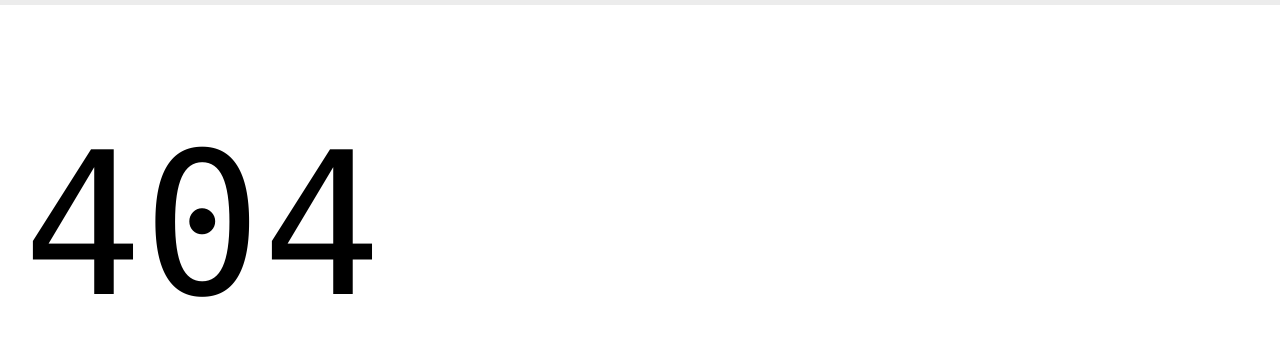
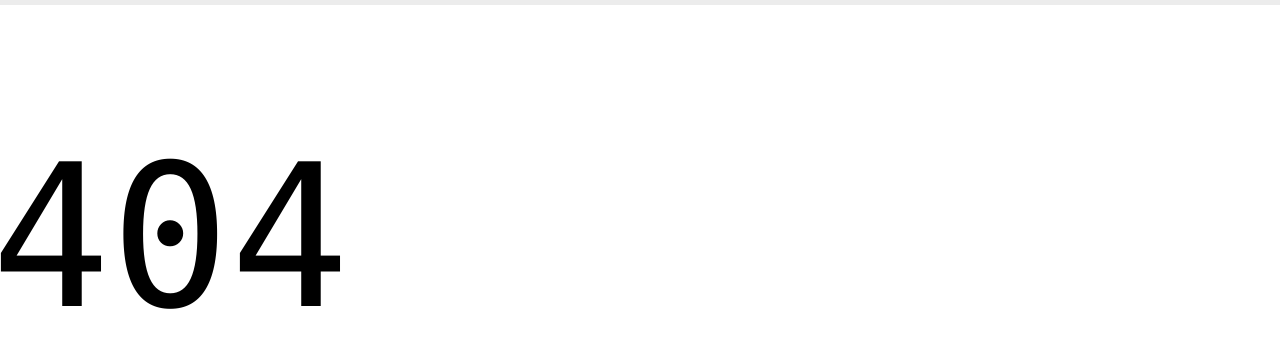
Before and after one commit to cpilsworth/jdf, a website with bundled scripts: page 404.html in a window 1280 px wide. Shown: the part 82-439 px from the top of the page. Built offline with nearby package versions, Linux system fonts and the light colour scheme; files whose address does not match are found by name.

Commit message:
removed some padding, set some vars

```diff
--- a/styles/styles.css
+++ b/styles/styles.css
@@ -35,7 +35,10 @@
     --heading-font-size-s: 20px;
     --heading-font-size-xs: 18px;
     /* nav height */
-    --nav-height: 64px;
+    --nav-height: 87px;
+    /* breakpoints */
+    --bp-tablet: 1200px;
+    --bp-mobile: 1024px;
 }
 
 @font-face {
@@ -223,10 +226,6 @@ main input:hover {
     border: 1px solid var(--text-color);
 }
 
-main .section {
-    padding: 64px 16px;
-}
-
 main pre {
     background-color: var(--overlay-background-color);
     padding: 1em;
@@ -267,14 +266,14 @@ main img {
 
 @media (min-width: 600px) {
     main .section {
-        padding: 64px 32px;
+        padding: 64px 0;
     }
     main .section:nth-child(1) {
-        padding: 0 32px;
+        padding: 0 0;
     }
 }
 
-@media (min-width: 900px) {
+@media (min-width: 1200px) {
      :root {
         --heading-font-size-xxl: 60px;
         --heading-font-size-xl: 48px;
@@ -283,12 +282,12 @@ main img {
         --heading-font-size-s: 24px;
         --heading-font-size-xs: 22px;
     }
-    .section>div {
-        max-width: 1200px;
+
+    main {
+        max-width: 1440px;
         margin: auto;
     }
 }
-
 
 /* progressive section appearance */
 
```
